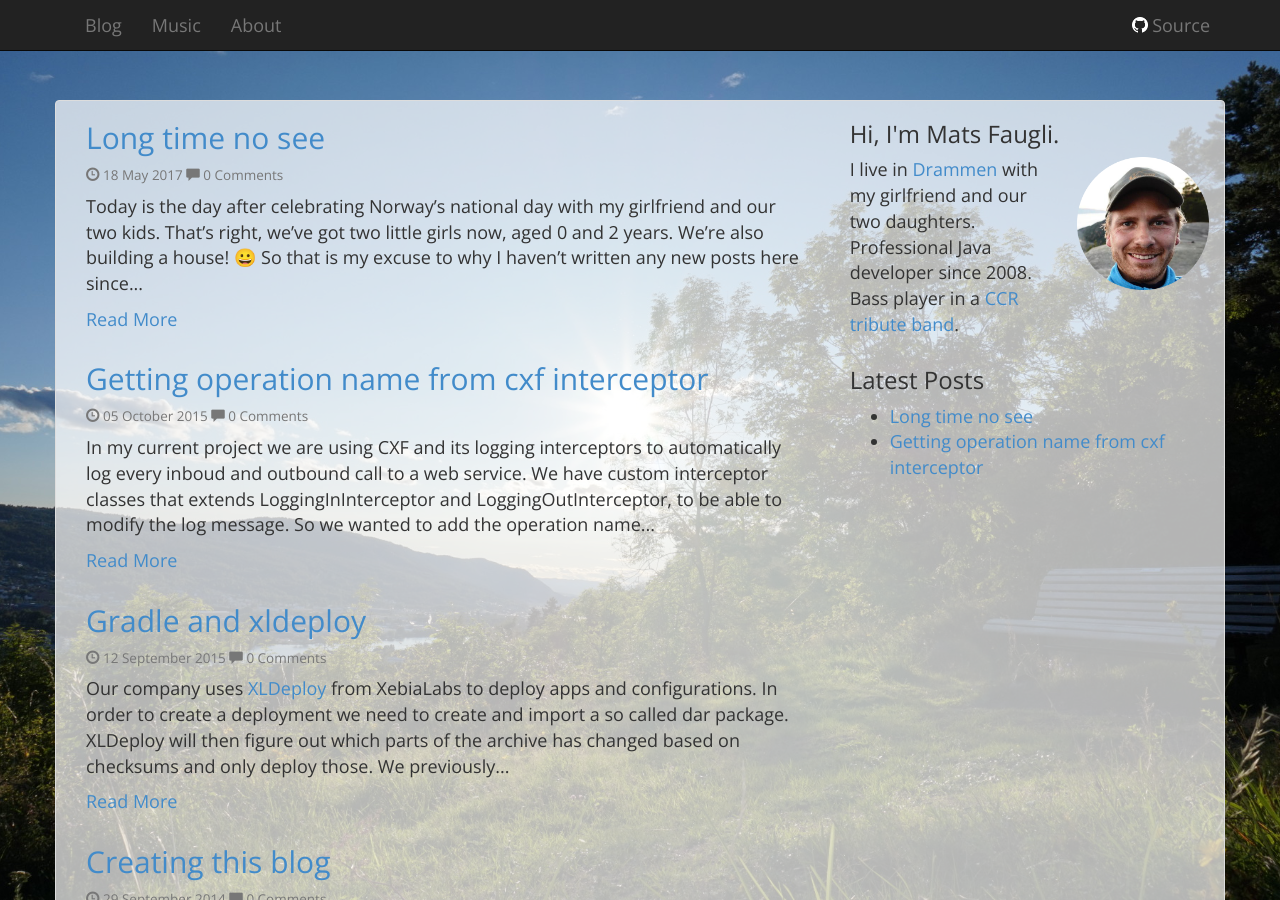
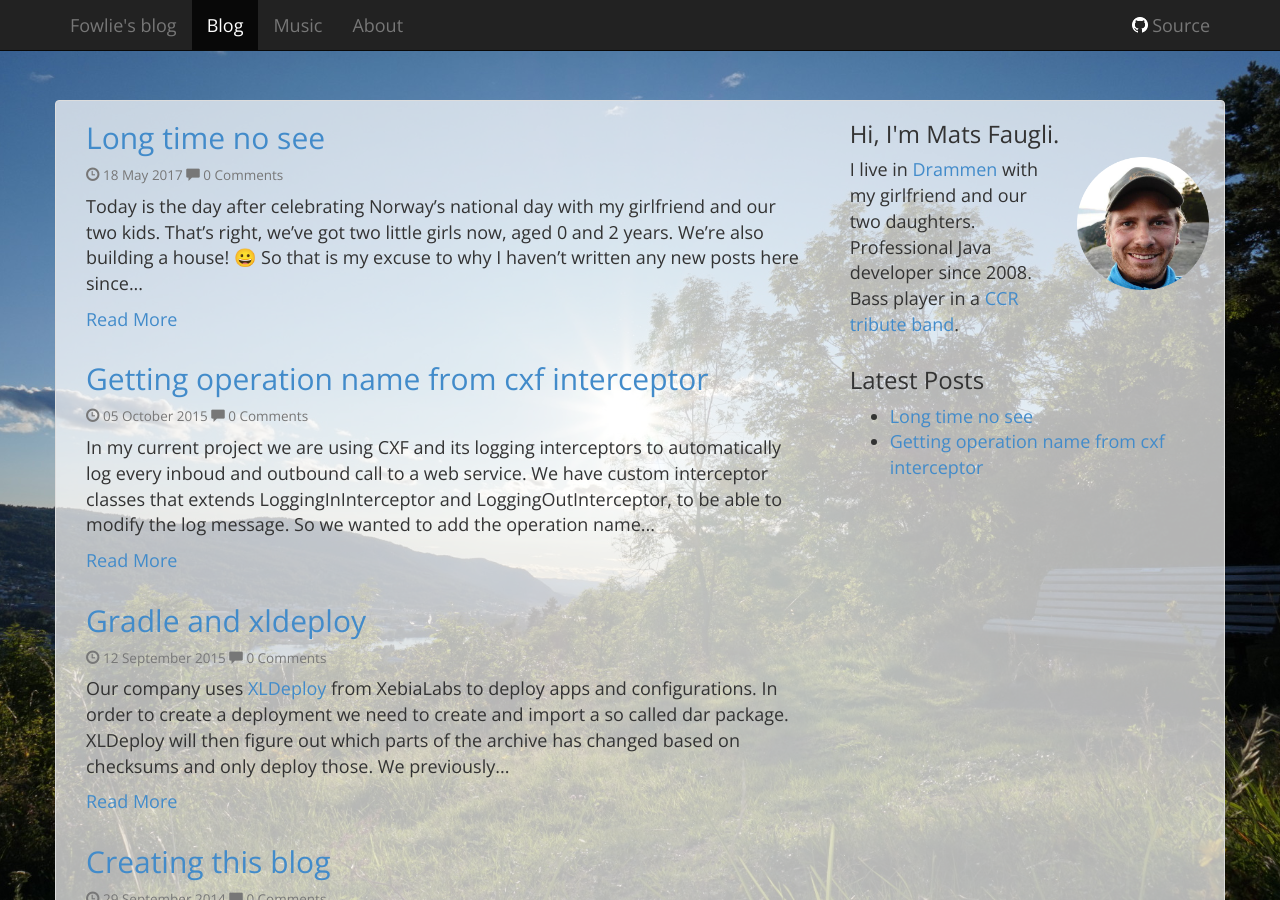
Before and after one commit to fowlie/fowlie.github.io, a Jekyll site: the page built from index.html, in a window 1280 px wide and 900 px high. Built offline with Jekyll 4.4.1, drawn with Linux system fonts in a browser that asks for light colours; nearby versions of some CDN libraries; emoji names are drawn with the system emoji font; the list of posts is cut into pages by our own code; comment, search, counter and statistics services are not loaded.

Commit message:
Show site name in the navigation bar

```diff
--- a/_includes/header.html
+++ b/_includes/header.html
@@ -42,6 +42,7 @@
     <div class="container container-fluid">
       <!-- Brand and toggle get grouped for better mobile display -->
       <div class="navbar-header">
+        <a href="/" class="navbar-brand">{{ site.name }}</a>
         <button type="button" class="navbar-toggle collapsed" data-toggle="collapse" data-target="#bs-example-navbar-collapse-1">
           <span class="sr-only">Toggle navigation</span>
           <span class="icon-bar"></span>
@@ -54,7 +55,7 @@
       <div class="collapse navbar-collapse" id="bs-example-navbar-collapse-1">
         <ul class="nav navbar-nav">
           {% capture location %}{{ page.url | remove_first:'/' | split:'/' | first }}{% endcapture %}
-          <li{% if location == 'index.html' %} class="active"{% endif %}><a href="/">Blog</a></li>
+          <li{% if location == '' %} class="active"{% endif %}><a href="/">Blog</a></li>
           <li{% if location == 'music' %} class="active"{% endif %}><a href="/music">Music</a></li>
           <li{% if location == 'about' %} class="active"{% endif %}><a href="/about">About</a></li>
         </ul>
```
